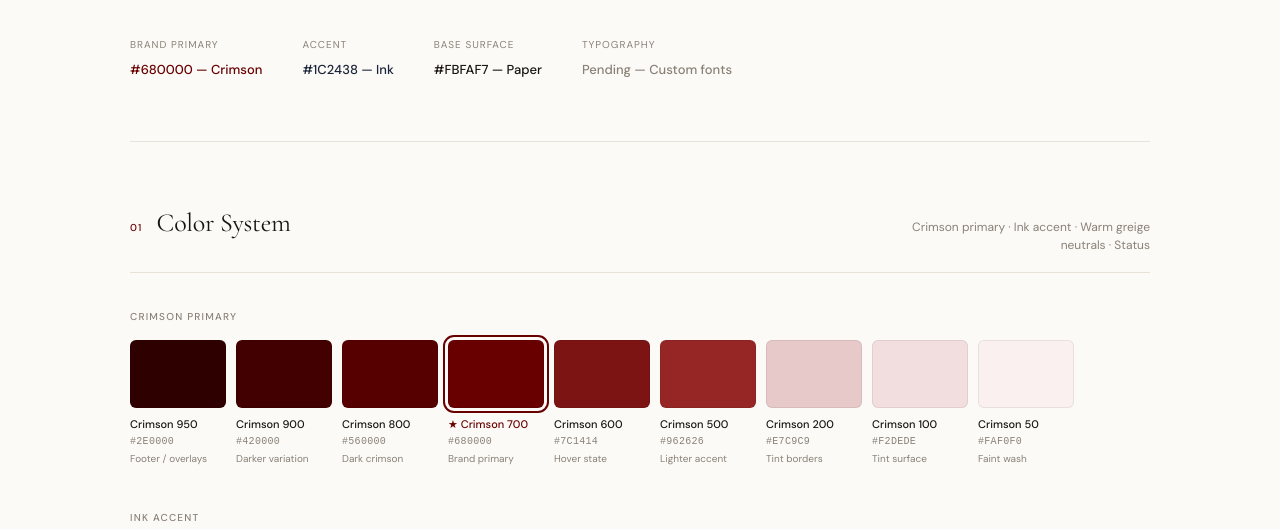
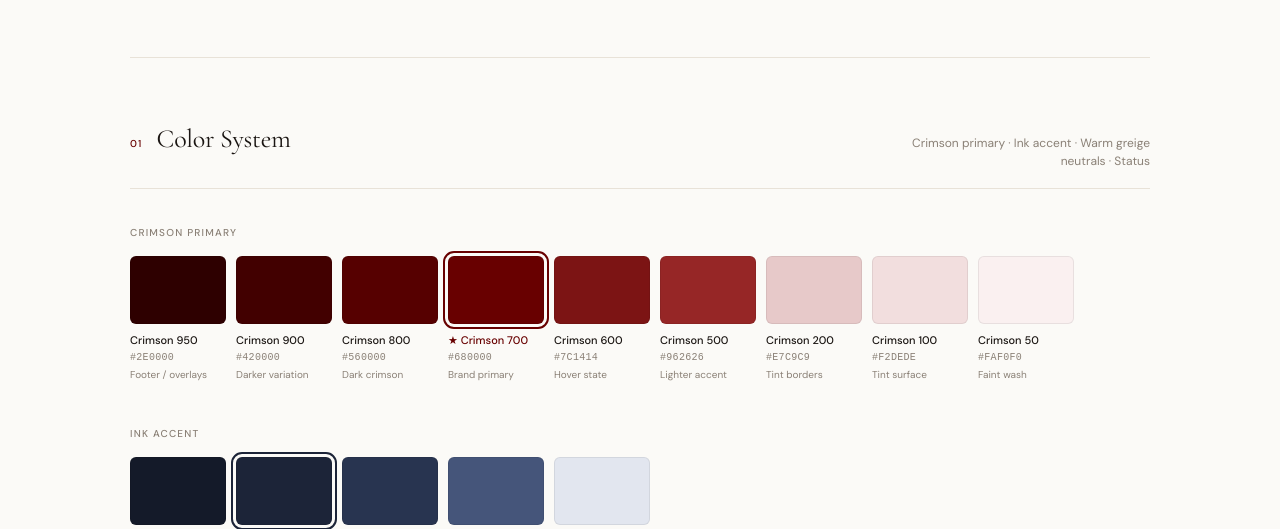
Before and after one commit to ChinmaySBC/arya-bhangy-design-system, a plain HTML site: page index.html in a window 1280 px wide. Shown: the part 297-826 px from the top of the page. Drawn offline with nearby package versions, Linux system fonts and the light colour scheme; a web font is replaced by a local one.

Commit message:
Update index.html

```diff
--- a/index.html
+++ b/index.html
@@ -229,24 +229,6 @@ body{font-family:'DM Sans',sans-serif;background:var(--paper);color:var(--text-b
     <p class="eyebrow">Design System &middot; v1.0 &middot; Draft</p>
     <h1 class="hero-title">Brand System</h1>
     <p class="hero-sub">Foundational tokens and components for Arya Bhangy Builders Pvt Ltd — a luxury residential developer based in Kochi, Kerala.</p>
-    <div class="hero-meta">
-      <div class="hero-meta-item">
-        <label>Brand Primary</label>
-        <span style="color:var(--crimson-700)">#680000 &mdash; Crimson</span>
-      </div>
-      <div class="hero-meta-item">
-        <label>Accent</label>
-        <span style="color:var(--ink-800)">#1C2438 &mdash; Ink</span>
-      </div>
-      <div class="hero-meta-item">
-        <label>Base Surface</label>
-        <span>#FBFAF7 &mdash; Paper</span>
-      </div>
-      <div class="hero-meta-item">
-        <label>Typography</label>
-        <span style="color:var(--text-muted)">Pending &mdash; Custom fonts</span>
-      </div>
-    </div>
   </div>
 
   <!-- 01 COLORS -->
```
